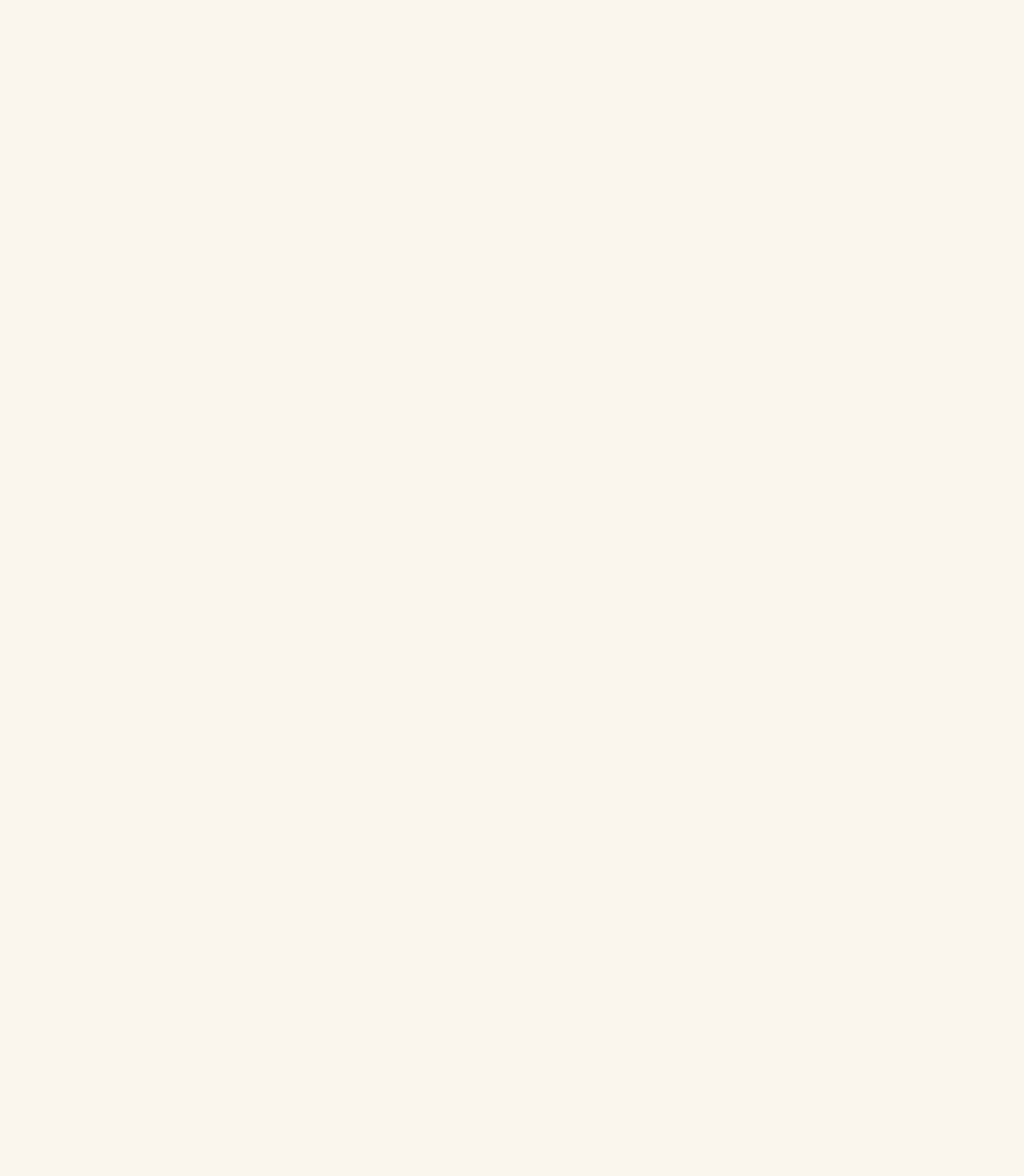
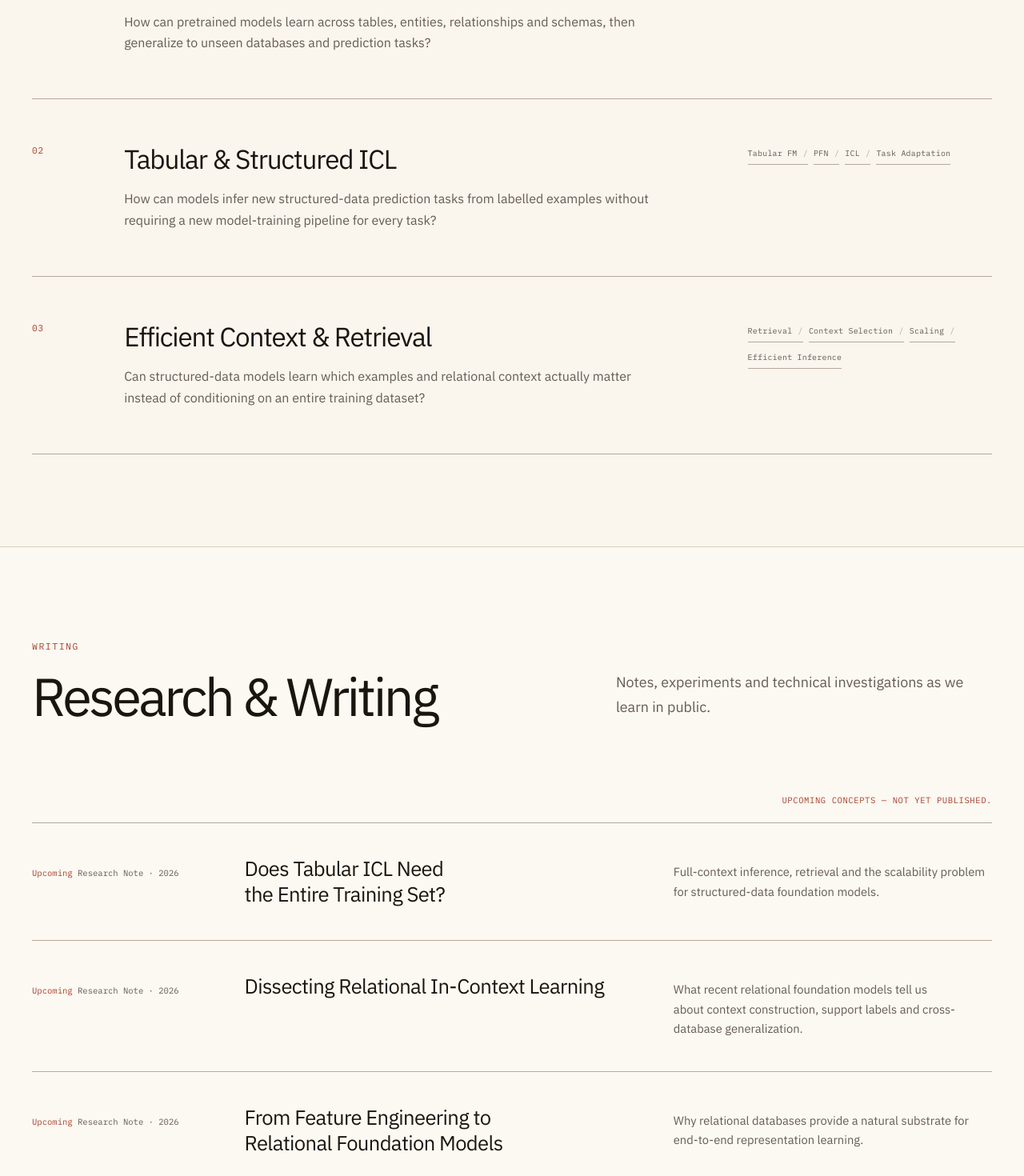
Before and after one commit to kwokchunghim/structureml-landing-page, a React (Vite) app: page / in a window 1280 px wide. Shown: the part 2600-4070 px from the top of the page at 80% size. Before the commit the page ends 2429 px from the top, so only its background shows below. Built offline with nearby package versions, Linux system fonts and the light colour scheme.

Commit message:
feat: add research and writing sections

```diff
--- a/src/App.tsx
+++ b/src/App.tsx
@@ -1,7 +1,9 @@
 import { SiteFooter } from "./components/layout/SiteFooter";
 import { SiteHeader } from "./components/layout/SiteHeader";
 import { Hero } from "./components/sections/Hero";
+import { Research } from "./components/sections/Research";
 import { Thesis } from "./components/sections/Thesis";
+import { Writing } from "./components/sections/Writing";
 
 export function App() {
   return (
@@ -13,6 +15,8 @@ export function App() {
       <main id="main-content">
         <Hero />
         <Thesis />
+        <Research />
+        <Writing />
       </main>
       <SiteFooter />
     </div>
--- /dev/null
+++ b/src/components/sections/Research.tsx
@@ -0,0 +1,39 @@
+import { researchAreas } from "../../content/site";
+
+export function Research() {
+  return (
+    <section className="section research" id="research">
+      <div className="site-container">
+        <div className="editorial-heading">
+          <div>
+            <p className="eyebrow">Research</p>
+            <h2>Research</h2>
+          </div>
+          <p>
+            We are interested in the model and systems layer underneath the next generation of
+            structured-data machine learning.
+          </p>
+        </div>
+
+        <div className="research-list">
+          {researchAreas.map((area) => (
+            <article className="research-row" key={area.number}>
+              <p className="research-number" aria-hidden="true">
+                {area.number}
+              </p>
+              <div className="research-question">
+                <h3>{area.title}</h3>
+                <p>{area.question}</p>
+              </div>
+              <ul className="tag-list" aria-label={`${area.title} topics`}>
+                {area.tags.map((tag) => (
+                  <li key={tag}>{tag}</li>
+                ))}
+              </ul>
+            </article>
+          ))}
+        </div>
+      </div>
+    </section>
+  );
+}
--- /dev/null
+++ b/src/components/sections/Writing.tsx
@@ -0,0 +1,39 @@
+import type { WritingEntry } from "../../content/site";
+import { writingEntries } from "../../content/site";
+
+function WritingRow({ entry }: { entry: WritingEntry }) {
+  const statusLabel = entry.status === "upcoming" ? "Upcoming" : "Published";
+
+  return (
+    <article className="writing-row">
+      <p className="writing-meta">
+        <span>{statusLabel}</span> {entry.kind} · {entry.year}
+      </p>
+      <h3>{entry.title}</h3>
+      <p className="writing-summary">{entry.summary}</p>
+    </article>
+  );
+}
+
+export function Writing() {
+  return (
+    <section className="section writing" id="writing">
+      <div className="site-container">
+        <div className="editorial-heading">
+          <div>
+            <p className="eyebrow">Writing</p>
+            <h2>Research &amp; Writing</h2>
+          </div>
+          <p>Notes, experiments and technical investigations as we learn in public.</p>
+        </div>
+
+        <p className="publication-disclosure">Upcoming concepts — not yet published.</p>
+        <div className="writing-list">
+          {writingEntries.map((entry) => (
+            <WritingRow entry={entry} key={entry.title} />
+          ))}
+        </div>
+      </div>
+    </section>
+  );
+}
--- a/src/content/site.ts
+++ b/src/content/site.ts
@@ -8,6 +8,31 @@ export interface SiteLinks {
 export interface NavigationItem {
   label: string;
   href: string;
+}
+
+export interface ResearchArea {
+  number: string;
+  title: string;
+  question: string;
+  tags: readonly string[];
+}
+
+export type WritingKind = "Research Note" | "Experiment" | "Paper" | "Code";
+export type WritingStatus = "upcoming" | "published";
+export type LinkDestination = "internal" | "github" | "arxiv" | "external";
+
+export interface WritingLink {
+  destination: LinkDestination;
+  href: string;
+}
+
+export interface WritingEntry {
+  title: string;
+  kind: WritingKind;
+  status: WritingStatus;
+  year: number;
+  summary: string;
+  link?: WritingLink;
 }
 
 export const siteLinks: SiteLinks = {
@@ -23,3 +48,54 @@ export const navigationItems: readonly NavigationItem[] = [
   { label: "Prototype", href: "#prototype" },
   { label: "About", href: "#about" },
 ];
+
+export const researchAreas: readonly ResearchArea[] = [
+  {
+    number: "01",
+    title: "Relational Foundation Models",
+    question:
+      "How can pretrained models learn across tables, entities, relationships and schemas, then generalize to unseen databases and prediction tasks?",
+    tags: ["RFM", "Relational Learning", "RDL", "Pretraining"],
+  },
+  {
+    number: "02",
+    title: "Tabular & Structured ICL",
+    question:
+      "How can models infer new structured-data prediction tasks from labelled examples without requiring a new model-training pipeline for every task?",
+    tags: ["Tabular FM", "PFN", "ICL", "Task Adaptation"],
+  },
+  {
+    number: "03",
+    title: "Efficient Context & Retrieval",
+    question:
+      "Can structured-data models learn which examples and relational context actually matter instead of conditioning on an entire training dataset?",
+    tags: ["Retrieval", "Context Selection", "Scaling", "Efficient Inference"],
+  },
+];
+
+export const writingEntries: readonly WritingEntry[] = [
+  {
+    title: "Does Tabular ICL Need the Entire Training Set?",
+    kind: "Research Note",
+    status: "upcoming",
+    year: 2026,
+    summary:
+      "Full-context inference, retrieval and the scalability problem for structured-data foundation models.",
+  },
+  {
+    title: "Dissecting Relational In-Context Learning",
+    kind: "Research Note",
+    status: "upcoming",
+    year: 2026,
+    summary:
+      "What recent relational foundation models tell us about context construction, support labels and cross-database generalization.",
+  },
+  {
+    title: "From Feature Engineering to Relational Foundation Models",
+    kind: "Research Note",
+    status: "upcoming",
+    year: 2026,
+    summary:
+      "Why relational databases provide a natural substrate for end-to-end representation learning.",
+  },
+];
--- a/src/styles.css
+++ b/src/styles.css
@@ -3,3 +3,4 @@
 @import "./styles/layout.css";
 @import "./styles/sections.css";
 @import "./styles/diagram.css";
+@import "./styles/content-sections.css";
--- /dev/null
+++ b/src/styles/content-sections.css
@@ -0,0 +1,195 @@
+.editorial-heading {
+  display: grid;
+  grid-template-columns: minmax(0, 0.85fr) minmax(20rem, 0.65fr);
+  gap: clamp(3rem, 9vw, 9rem);
+  align-items: end;
+  margin-bottom: clamp(3rem, 7vw, 6rem);
+}
+
+.editorial-heading h2 {
+  margin-bottom: 0;
+  font-size: clamp(2.8rem, 5.2vw, 5rem);
+  font-weight: 500;
+  letter-spacing: -0.052em;
+  line-height: 0.98;
+}
+
+.editorial-heading > p {
+  max-width: 34rem;
+  margin-bottom: 0.25rem;
+  color: var(--muted);
+  font-size: clamp(1rem, 1.4vw, 1.16rem);
+  line-height: 1.7;
+}
+
+.research-list {
+  border-top: 1px solid var(--border-strong);
+}
+
+.research-row {
+  display: grid;
+  grid-template-columns: 4rem minmax(0, 1.55fr) minmax(15rem, 0.65fr);
+  gap: clamp(1.5rem, 4vw, 4rem);
+  align-items: start;
+  padding-block: clamp(2rem, 4.5vw, 3.5rem);
+  border-bottom: 1px solid var(--border-strong);
+}
+
+.research-number {
+  margin: 0;
+  color: var(--accent);
+  font-family: "IBM Plex Mono", ui-monospace, monospace;
+  font-size: 0.7rem;
+  letter-spacing: 0.08em;
+}
+
+.research-question h3 {
+  margin-bottom: 1.1rem;
+  font-size: clamp(1.55rem, 2.6vw, 2.35rem);
+  font-weight: 500;
+  letter-spacing: -0.035em;
+  line-height: 1.12;
+}
+
+.research-question p {
+  max-width: 42rem;
+  margin-bottom: 0;
+  color: var(--muted);
+  font-size: 1rem;
+  line-height: 1.68;
+}
+
+.tag-list {
+  display: flex;
+  flex-wrap: wrap;
+  gap: 0.45rem;
+  margin: 0;
+  padding: 0;
+  list-style: none;
+}
+
+.tag-list li {
+  border-bottom: 1px solid var(--border-strong);
+  padding: 0.32rem 0;
+  color: var(--muted);
+  font-family: "IBM Plex Mono", ui-monospace, monospace;
+  font-size: 0.62rem;
+  letter-spacing: 0.025em;
+}
+
+.tag-list li:not(:last-child)::after {
+  margin-left: 0.45rem;
+  color: var(--border-strong);
+  content: "/";
+}
+
+.writing {
+  border-block: 1px solid var(--border);
+  background: color-mix(in oklch, var(--surface) 58%, var(--background));
+}
+
+.publication-disclosure {
+  width: fit-content;
+  margin: 0 0 1.25rem auto;
+  color: var(--accent);
+  font-family: "IBM Plex Mono", ui-monospace, monospace;
+  font-size: 0.66rem;
+  letter-spacing: 0.055em;
+  text-transform: uppercase;
+}
+
+.writing-list {
+  border-top: 1px solid var(--border-strong);
+}
+
+.writing-row {
+  display: grid;
+  grid-template-columns: minmax(11rem, 0.42fr) minmax(18rem, 0.95fr) minmax(18rem, 0.78fr);
+  gap: clamp(1.5rem, 4vw, 4rem);
+  align-items: baseline;
+  padding-block: clamp(1.7rem, 3.2vw, 2.6rem);
+  border-bottom: 1px solid var(--border-strong);
+}
+
+.writing-meta {
+  margin: 0;
+  color: var(--muted);
+  font-family: "IBM Plex Mono", ui-monospace, monospace;
+  font-size: 0.66rem;
+  line-height: 1.6;
+}
+
+.writing-meta span {
+  color: var(--accent);
+}
+
+.writing-row h3 {
+  margin: 0;
+  font-size: clamp(1.2rem, 2vw, 1.65rem);
+  font-weight: 500;
+  letter-spacing: -0.025em;
+  line-height: 1.25;
+}
+
+.writing-summary {
+  margin: 0;
+  color: var(--muted);
+  font-size: 0.92rem;
+  line-height: 1.65;
+}
+
+@media (hover: hover) {
+  .research-row,
+  .writing-row {
+    transition: background-color 180ms ease;
+  }
+
+  .research-row:hover,
+  .writing-row:hover {
+    background: color-mix(in oklch, var(--accent-soft) 24%, transparent);
+  }
+}
+
+@media (max-width: 62rem) {
+  .research-row {
+    grid-template-columns: 3rem minmax(0, 1fr);
+  }
+
+  .research-row .tag-list {
+    grid-column: 2;
+  }
+
+  .writing-row {
+    grid-template-columns: minmax(10rem, 0.4fr) minmax(0, 1fr);
+  }
+
+  .writing-summary {
+    grid-column: 2;
+  }
+}
+
+@media (max-width: 47.99rem) {
+  .editorial-heading {
+    grid-template-columns: 1fr;
+    gap: 2rem;
+  }
+
+  .research-row {
+    grid-template-columns: 2.3rem minmax(0, 1fr);
+    gap: 1.25rem;
+  }
+
+  .writing-row {
+    grid-template-columns: 1fr;
+    gap: 0.8rem;
+  }
+
+  .writing-summary {
+    grid-column: auto;
+  }
+
+  .publication-disclosure {
+    width: auto;
+    margin-left: 0;
+  }
+}
```
